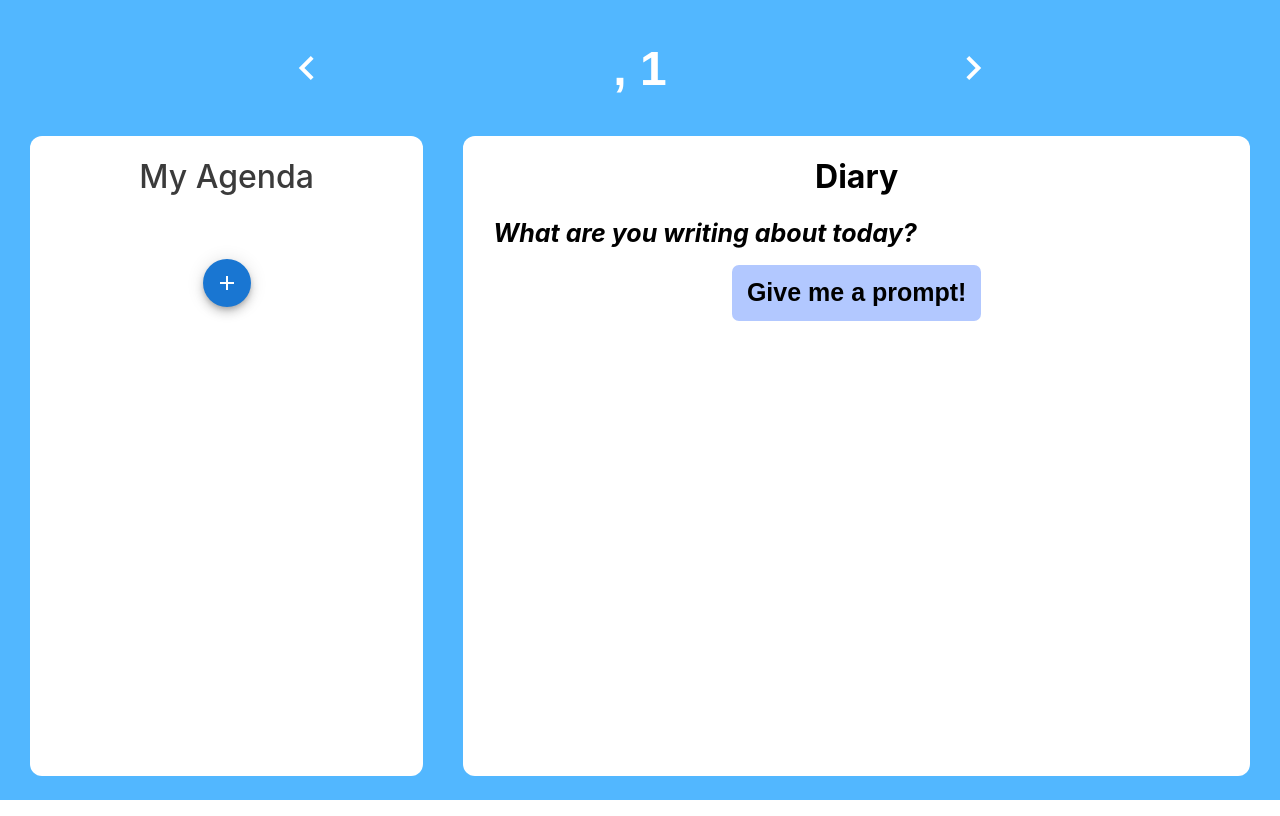
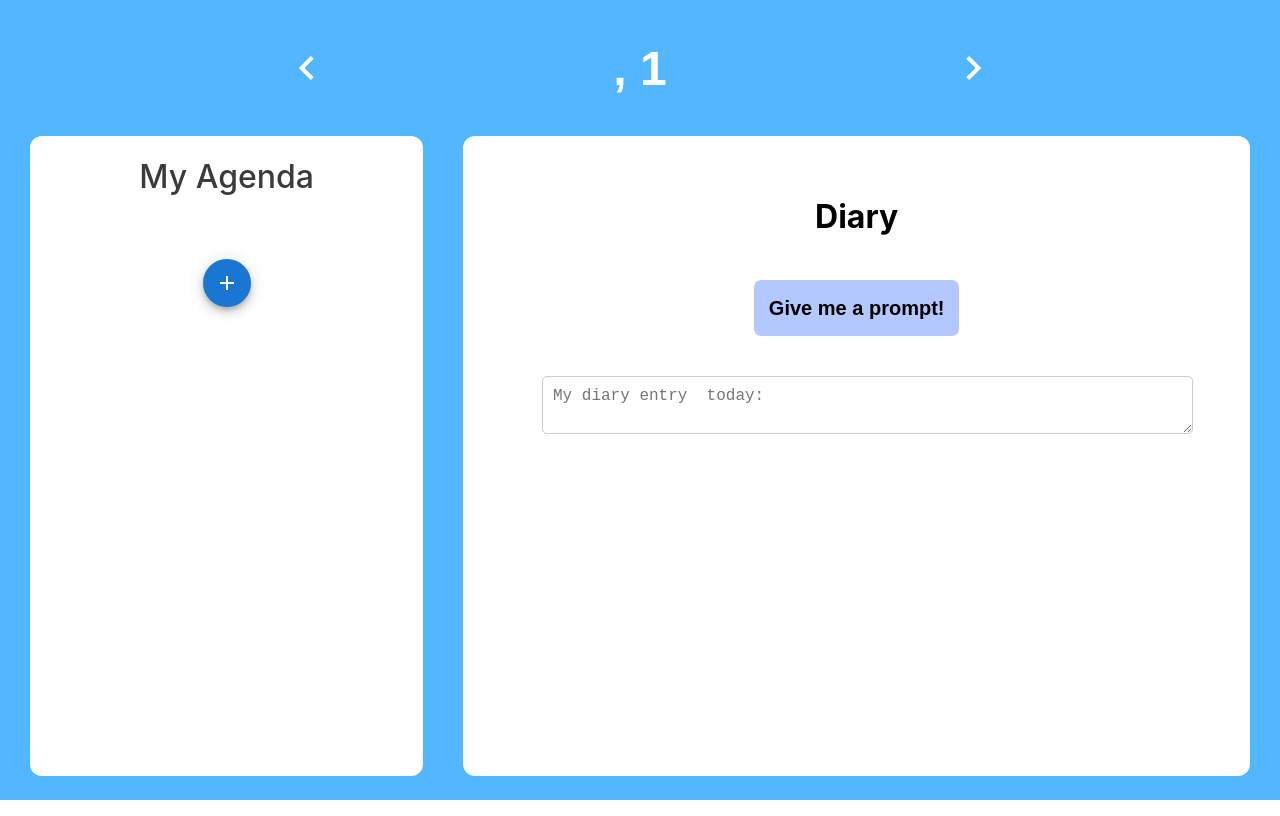
Before and after one commit to ArcticGlacier/inkcredible, a React (Create React App) app: page /DailySpread/1 in a window 1280 px wide. Built offline with nearby package versions, Linux system fonts and the light colour scheme; a web font is replaced by a local one.

Commit message:
Textbox, prompts
Textbox, prompts

```diff
--- a/src/components/PromptGenerator.js
+++ b/src/components/PromptGenerator.js
@@ -10,8 +10,7 @@ const generateNewPrompt = () => {
 };
 
     return (
-        <div>
-            <h1 id="topic">What are you writing about today?</h1>
+        <div className="container">
             <button onClick={generateNewPrompt}>Give me a prompt!</button>
             {newPrompt && <h2 id="promptStyle"> {newPrompt}</h2>}
         </div>
--- /dev/null
+++ b/src/components/TextBox.css
@@ -0,0 +1,6 @@
+.textbox {
+    border: 1px solid #ccc;
+    border-radius: 5px;
+    padding: 10px;
+    font-size: 16px;
+  }
--- /dev/null
+++ b/src/components/TextBox.js
@@ -0,0 +1,10 @@
+import React from 'react';
+
+const TextBox = () => {
+  return (
+    <div>
+        <textarea type="text" placeholder="My diary entry  today:" className="textbox" />    </div>
+  );
+};
+
+export default TextBox;
--- a/src/components/diary.css
+++ b/src/components/diary.css
@@ -1,9 +1,5 @@
 @import url('https://fonts.googleapis.com/icon?family=Material+Icons');
 
-.container{
-    display: flex;
-    align-items: c;
-}
 .diaryDiv{
     background-color: white;
     border-radius: 12px;
@@ -17,8 +13,6 @@
     font-weight: 700;
     fill: rgb(0, 0, 0);
     text-align: center;
-    display:flex;
-    flex-direction:column;
     align-items: center;
 }
 
@@ -30,31 +24,48 @@ button {
     border: none;
     border-radius: 7px;
     padding: 10px 15px;
-    font-size: 25px;
+    font-size: 20px;
     font-weight: bold;
     height: 7vh;
-    display:flex;
+    /* display:flex;
     flex-direction:column;
-    align-items: center;
+    align-items: center; */
+
 }
 
 #givenPrompt{
-    color:rgb(255, 0, 0);
+    color:#ff5252;
     font-weight: 35;
-    fill: rgb(0, 0, 0);
+    fill: #ff5252;
     text-align: center;
     font-size: 15px;
+    margin-bottom: 30px;
 }
 
 #topic{
     color:rgb(0, 0, 0);
     font-weight: 5px;
     fill: rgb(0, 0, 0);
-    text-align: left;
-    font-size: 25px;
+    text-align: center;
+    font-size: 20px;
     margin-left: 30px;
     display:flex;
     flex-direction:column;
-    align-items: left;
     font-style: italic;
 }
+
+.textbox {
+    border: 1px solid #ccc;
+    border-radius: 5px;
+    padding: 10px;
+    font-size: 16px;
+    margin-left: 10%;
+    margin-right: 10%;
+    text-align: left;
+    height: 80%;
+    width: 80%;
+    max-height: 50vw;
+    max-width: 50vw;
+
+
+}
--- a/src/components/diary.js
+++ b/src/components/diary.js
@@ -1,6 +1,7 @@
 import "./diary.css";
 import PromptGenerator from './PromptGenerator';
 import React from 'react';
+import TextBox from "./TextBox";
 
 const promptArray = ["What did you do at school today?", "What was your favourite class today and why?", "What's your favourite book?", "If you could invent anything, what would you invent?", "What was the best day ever for you?", "Who's your best friend and why?", "If you could be any superhero, which superhero would you be?", "If you could go inside any TV show or movie, which one would you choose and why?", "What makes you laugh?", "What do you want to be when you grow up?"];
 
@@ -8,8 +9,12 @@ export default function Diary(prop){
 
     return (
       <div className="diaryDiv">
+        <div className ="header">
         <h1 id="prompting">Diary</h1>
+      </div>
         <h2 id= "givenPrompt"><PromptGenerator prompts={promptArray} /></h2>
+      <TextBox />
+
     </div>
     );
 }
```
